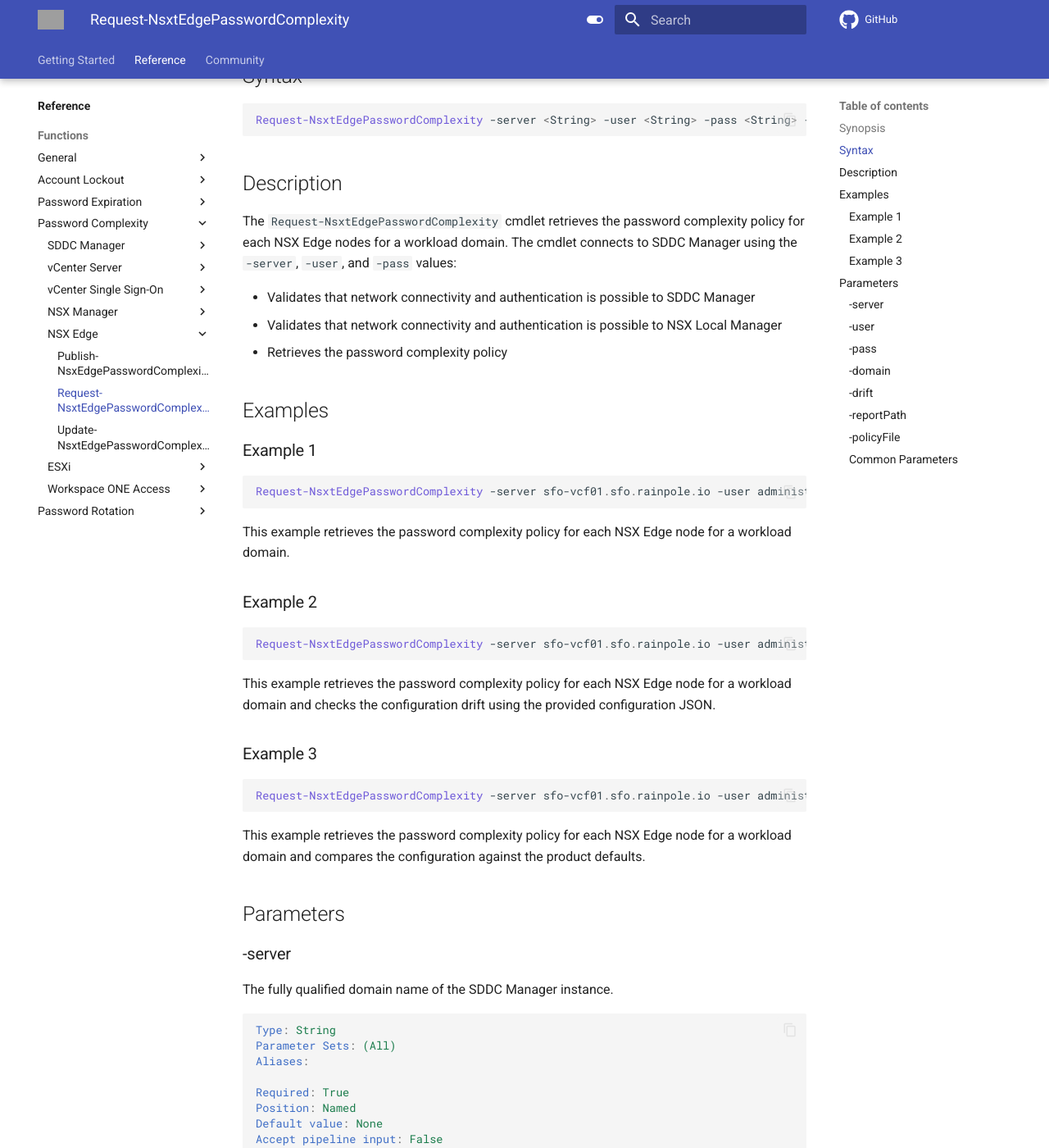
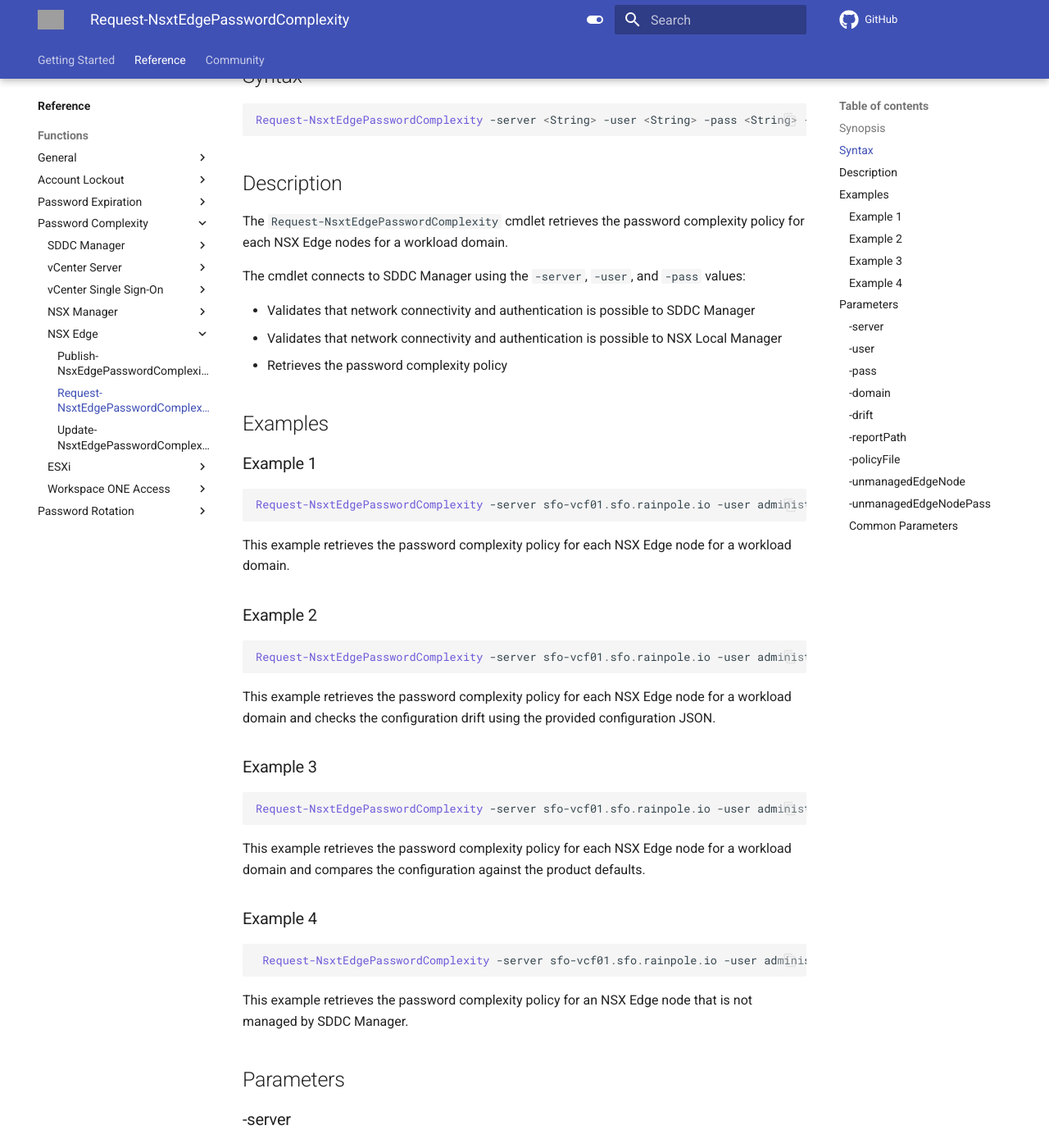
Before and after one commit to vmware/powershell-module-for-vmware-cloud-foundation-password-management, an MkDocs documentation site: the page built from docs/documentation/functions/Request-NsxtEdgePasswordComplexity.md, in a window 1280 px wide and 1400 px high, scrolled down 269 px. Shown: the whole window at 82% size. Built offline with MkDocs 1.6.1 and Material for MkDocs 9.7.7, drawn with Linux system fonts in a browser that asks for light colours; comment, search, counter and statistics services are not loaded; the version menu is left out; some of the changed text lies outside the part shown; grey boxes are pictures that could not be loaded.

Commit message:
feat: update `Request-NsxtEdgePasswordComplexity`
Added support in `Request-NsxtEdgePasswordComplexity` to retrieve the password complexity policy from an unmanaged NSX Edge Node.

Signed-off-by: Jared Burns <jared.burns@broadcom.com>

````diff
--- a/docs/documentation/functions/Request-NsxtEdgePasswordComplexity.md
+++ b/docs/documentation/functions/Request-NsxtEdgePasswordComplexity.md
@@ -13,6 +13,7 @@
 ## Description
 
 The `Request-NsxtEdgePasswordComplexity` cmdlet retrieves the password complexity policy for each NSX Edge nodes for a workload domain.
+
 The cmdlet connects to SDDC Manager using the `-server`, `-user`, and `-pass` values:
 
 - Validates that network connectivity and authentication is possible to SDDC Manager
@@ -44,6 +45,14 @@
 ```
 
 This example retrieves the password complexity policy for each NSX Edge node for a workload domain and compares the configuration against the product defaults.
+
+### Example 4
+
+```powershell
+ Request-NsxtEdgePasswordComplexity -server sfo-vcf01.sfo.rainpole.io -user administrator@vsphere.local -pass VMw@re1! -domain sfo-m01 -unmanagedEdgeNode sfo-edg01m -unmanagedEdgeNodePass VMw@re1!VMw@re1!
+```
+
+This example retrieves the password complexity policy for an NSX Edge node that is not managed by SDDC Manager.
 
 ## Parameters
 
@@ -159,6 +168,38 @@
 Accept wildcard characters: False
 ```
 
+### -unmanagedEdgeNode
+
+The name of the unmanaged NSX Edge node.
+
+```yaml
+Type: String
+Parameter Sets: (All)
+Aliases:
+
+Required: False
+Position: Named
+Default value: None
+Accept pipeline input: False
+Accept wildcard characters: False
+```
+
+### -unmanagedEdgeNodePass
+
+The password for the unmanaged NSX Edge node.
+
+```yaml
+Type: String
+Parameter Sets: (All)
+Aliases:
+
+Required: False
+Position: Named
+Default value: None
+Accept pipeline input: False
+Accept wildcard characters: False
+```
+
 ### Common Parameters
 
 This cmdlet supports the common parameters: -Debug, -ErrorAction, -ErrorVariable, -InformationAction, -InformationVariable, -OutVariable, -OutBuffer, -PipelineVariable, -Verbose, -WarningAction, and -WarningVariable. For more information, see [about_CommonParameters](http://go.microsoft.com/fwlink/?LinkID=113216).
````
Also changed, not shown: CHANGELOG.md (+8 -0 lines), 2 other files.
